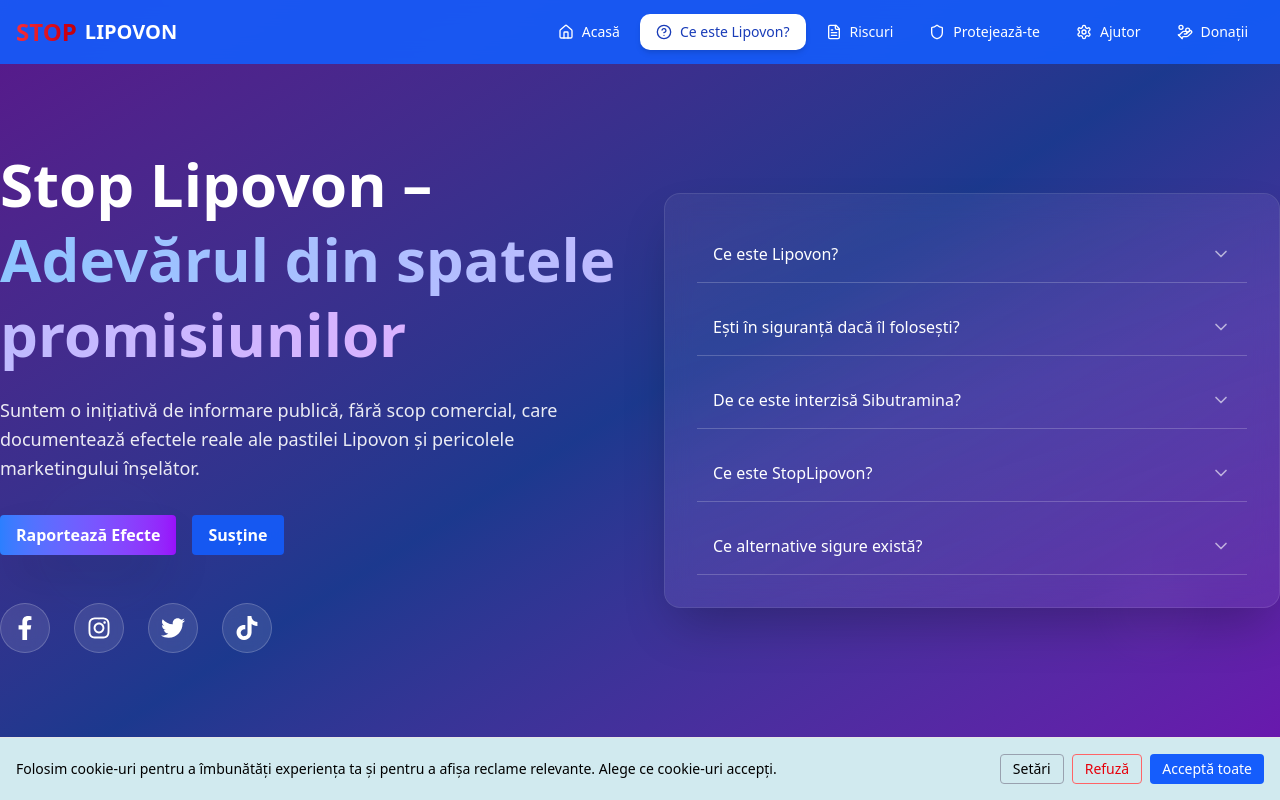
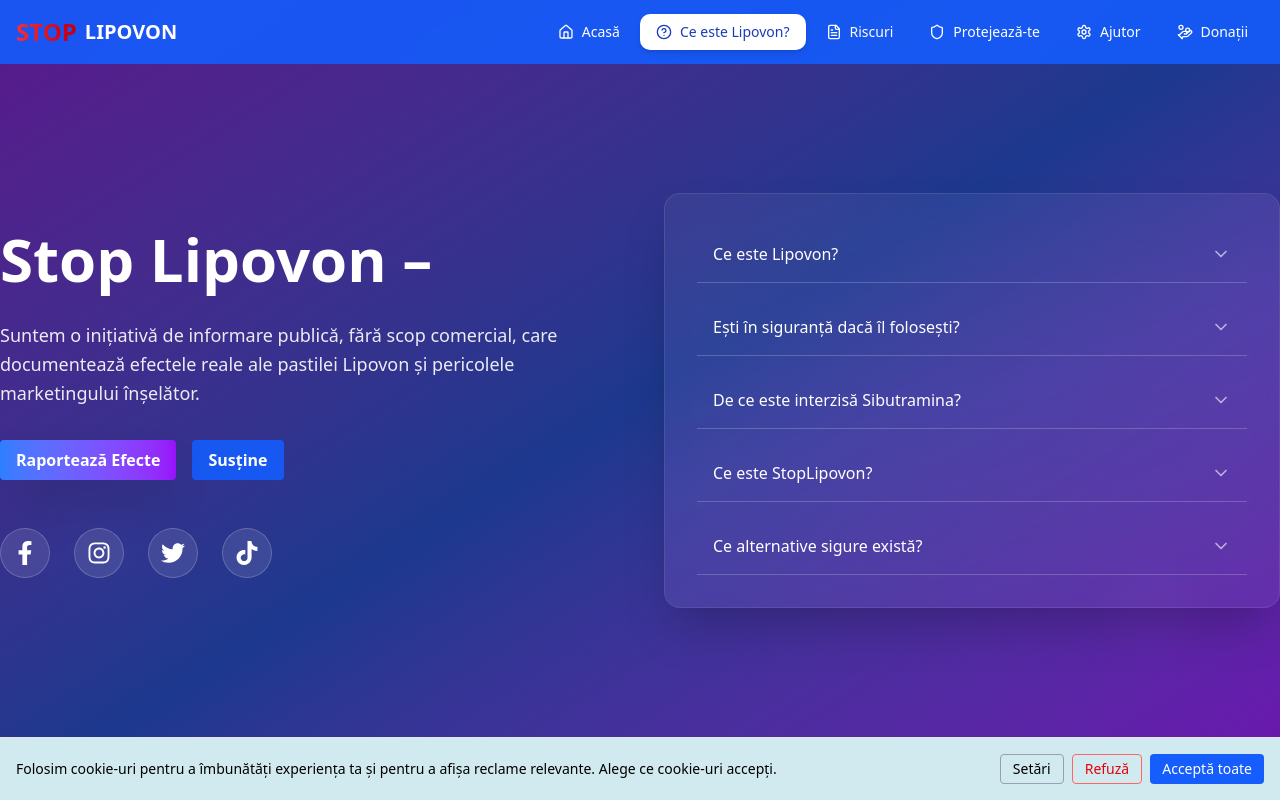
Before and after one commit to Manoroth69/STOP-Lipovon, a React (Vite) app: page /despre in a window 1280 px wide. Shown: the top 800 px of the page. Built offline with nearby package versions, Linux system fonts and the light colour scheme.

Commit message:
Test push from fresh clone

```diff
--- a/src/components/About.jsx
+++ b/src/components/About.jsx
@@ -17,7 +17,7 @@
     <div className="min-h-screen bg-gradient-to-br from-purple-900 via-blue-900 to-purple-800 relative overflow-hidden">
       {/* SEO Metadata */}
       <Helmet>
-        <title>Stop Lipovon – Adevărul despre pastila de slăbit</title>
+        <title>Stop Lipovon – Adevărul despre pastila de slabit </title>
         <meta name="description" content="Află adevărul despre Lipovon – o inițiativă publică ce demască suplimentele periculoase și marketingul înșelător." />
         <meta name="keywords" content="Lipovon, pastile de slăbit, efecte secundare, adevărul, sănătate, informare, StopLipovon" />
         <meta name="author" content="StopLipovon" />
@@ -75,7 +75,7 @@
                     }}
                     transition={{ duration: 3, repeat: Infinity }}
                   >
-                    Adevărul din spatele promisiunilor
+
                   </motion.span>
                 </motion.h1>
               </AnimatedSection>
```
